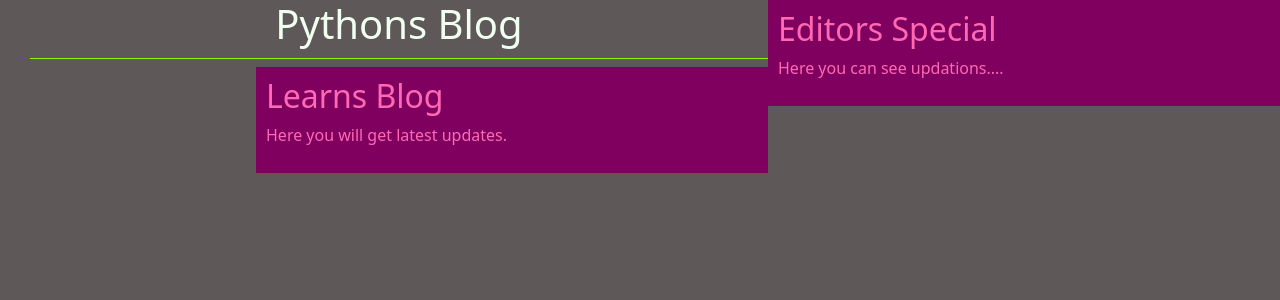
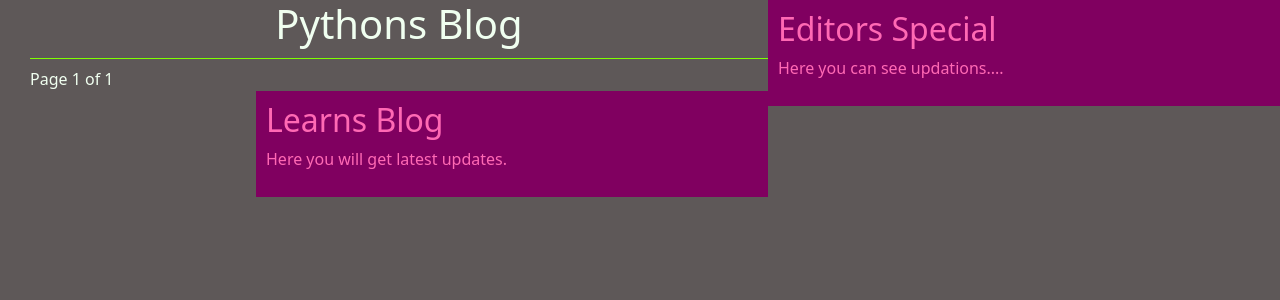
Before and after one commit to sklearn21/django_47_blog_project, a Django app: page / in a window 1280 px wide. Shown: the top 300 px of the page. Run offline with Django 3.2, Linux system fonts and the light colour scheme; data that the repository does not hold is empty.

Commit message:
Pagination function based views.

```diff
--- /dev/null
+++ b/blog/templates/blog/pagination.html
@@ -0,0 +1,11 @@
+<div class= 'paginator'>
+    {% if page.has_previous %}
+        <a href="?page={{page.previous_page_number}}">Previous</a>&nbsp&nbsp
+    {% endif %}
+    <span>
+        Page {{page.number}} of {{page.paginator.num_pages}}
+    </span>&nbsp
+    {% if page.has_next %}
+        <a href="?page={{page.next_page_number}}">Next</a>
+    {% endif %}
+</div>
--- a/blog/templates/blog/post_list.html
+++ b/blog/templates/blog/post_list.html
@@ -17,4 +17,5 @@
             </p>
             {{post.body|truncatewords:30|linebreaks}}
         {% endfor %}
+        {% include 'blog/pagination.html' with page=post_list %}
     {% endblock body_content %}
--- a/blog/views.py
+++ b/blog/views.py
@@ -1,12 +1,20 @@
 from django.shortcuts import render, get_object_or_404
 from blog.models import Post
-
+from django.core.paginator import Paginator, PageNotAnInteger, EmptyPage
 
 # Create your views here.
 
 
 def post_list_view(request):
     post_list = Post.objects.all()
+    paginator = Paginator(post_list,1)
+    page_number = request.GET.get('page')
+    try:
+        post_list=paginator.page(page_number)
+    except PageNotAnInteger:
+        post_list=paginator.page(1)
+    except EmptyPage:
+        post_list=paginator.page(paginator.num_pages)
     return render(request, 'blog/post_list.html', {'post_list': post_list})
 
 
```
